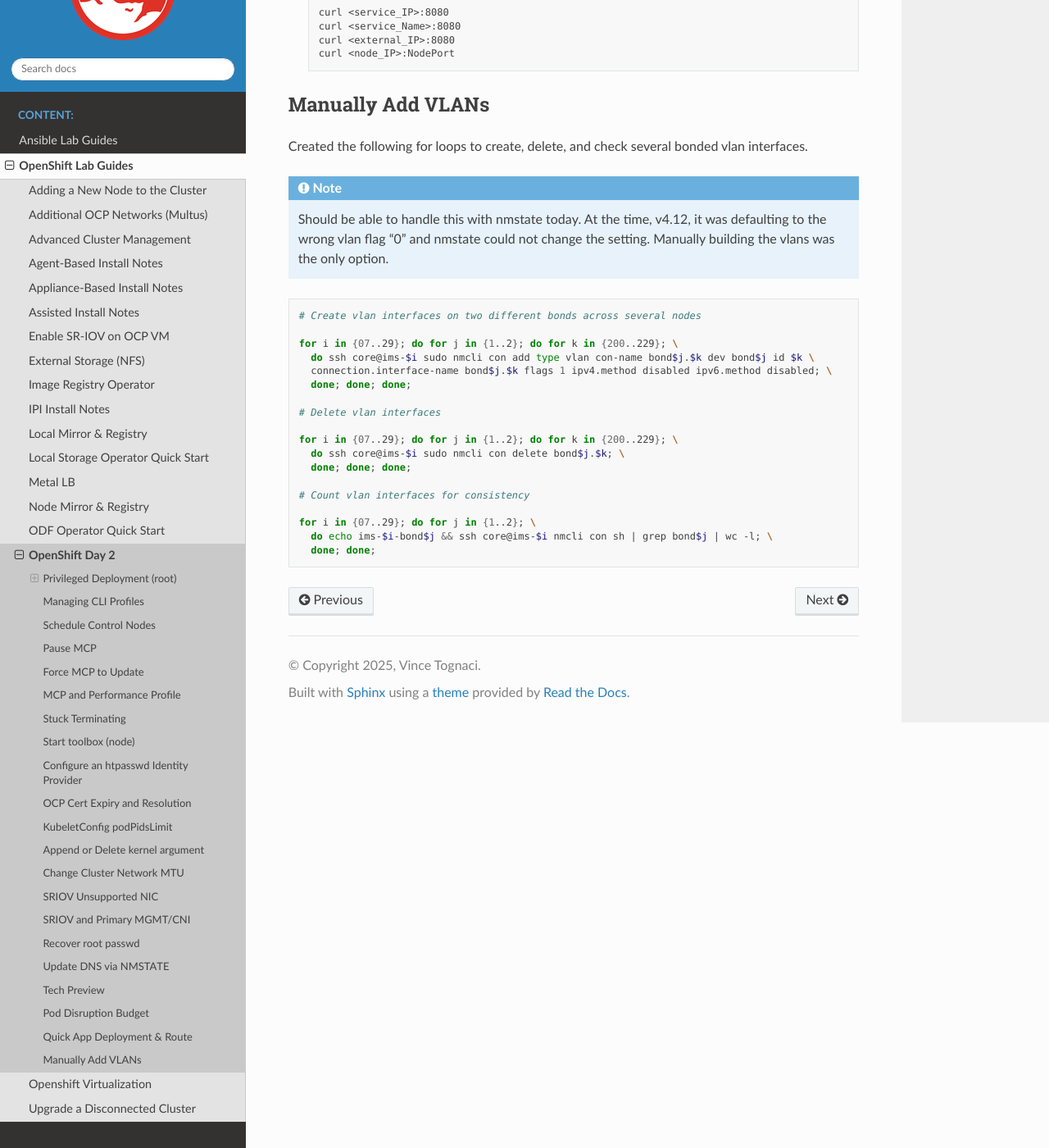
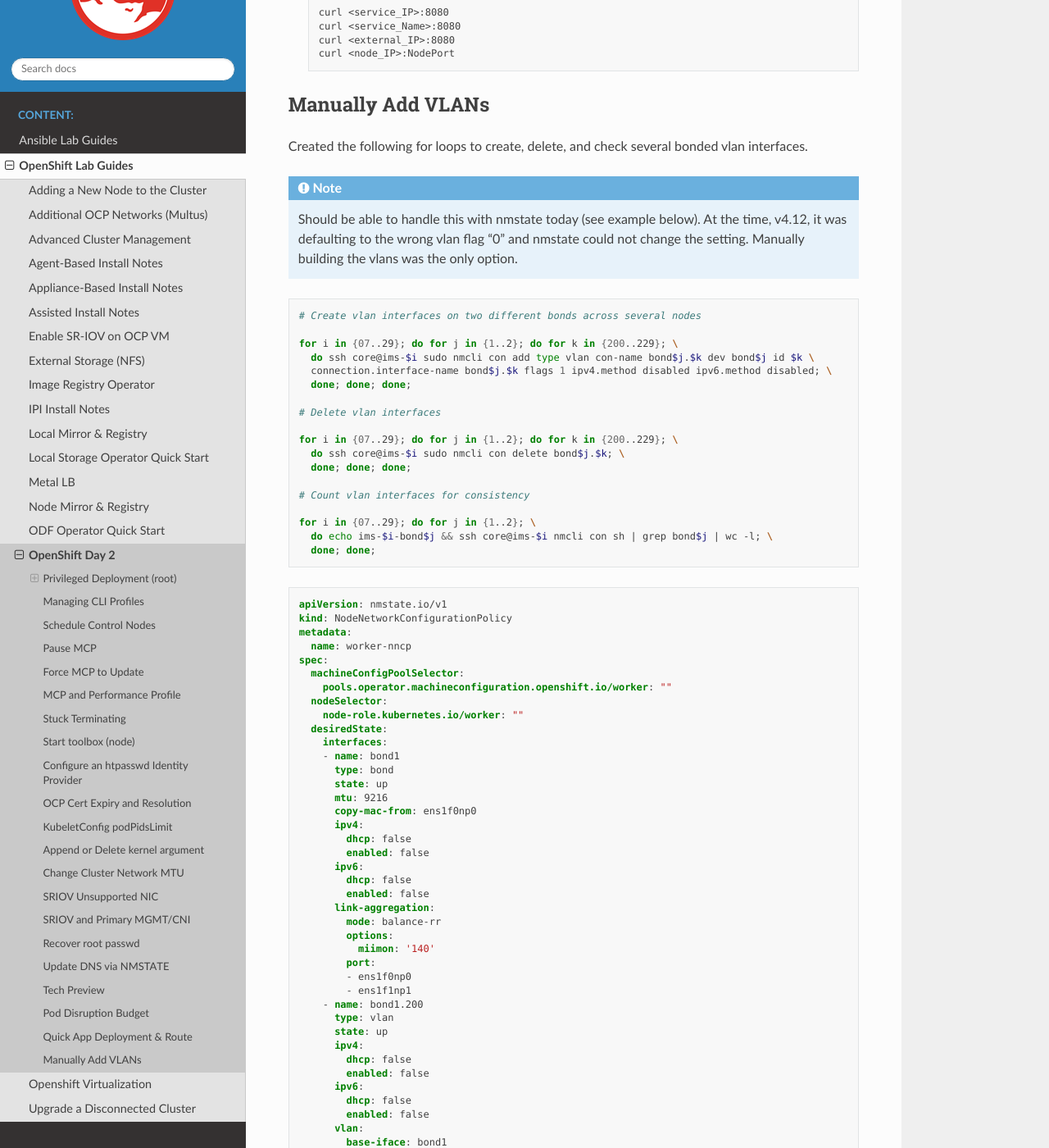
Before and after one commit to vtog/labGuides, a Sphinx documentation site: the page built from source/ocp/openshift-day2.rst, in a window 1280 px wide and 1400 px high, scrolled down 19763 px. Shown: the whole window at 82% size. Built offline with Sphinx 7.4.7 and the Read the Docs theme 3.1.0, drawn with Linux system fonts in a browser that asks for light colours; pages that are not in the unit, such as notebooks, are missing from menus.

Commit message:
added nncp example

```diff
--- a/source/ocp/openshift-day2.rst
+++ b/source/ocp/openshift-day2.rst
@@ -1014,9 +1014,10 @@
 Created the following for loops to create, delete, and check several bonded
 vlan interfaces.
 
-.. note:: Should be able to handle this with nmstate today. At the time, v4.12,
-   it was defaulting to the wrong vlan flag "0" and nmstate could not change
-   the setting. Manually building the vlans was the only option.
+.. note:: Should be able to handle this with nmstate today (see example below).
+   At the time, v4.12, it was defaulting to the wrong vlan flag "0" and
+   nmstate could not change the setting. Manually building the vlans was the
+   only option.
 
 .. code-block:: bash
 
@@ -1038,3 +1039,47 @@
    for i in {07..29}; do for j in {1..2}; \
      do echo ims-$i-bond$j && ssh core@ims-$i nmcli con sh | grep bond$j | wc -l; \
      done; done;
+
+.. code-block:: yaml
+
+   apiVersion: nmstate.io/v1
+   kind: NodeNetworkConfigurationPolicy
+   metadata:
+     name: worker-nncp
+   spec:
+     machineConfigPoolSelector:
+       pools.operator.machineconfiguration.openshift.io/worker: ""
+     nodeSelector:
+       node-role.kubernetes.io/worker: ""
+     desiredState:
+       interfaces:
+       - name: bond1
+         type: bond
+         state: up
+         mtu: 9216
+         copy-mac-from: ens1f0np0
+         ipv4:
+           dhcp: false
+           enabled: false
+         ipv6:
+           dhcp: false
+           enabled: false
+         link-aggregation:
+           mode: balance-rr
+           options:
+             miimon: '140'
+           port:
+           - ens1f0np0
+           - ens1f1np1
+       - name: bond1.200
+         type: vlan
+         state: up
+         ipv4:
+           dhcp: false
+           enabled: false
+         ipv6:
+           dhcp: false
+           enabled: false
+         vlan:
+           base-iface: bond1
+           id: 200
```
